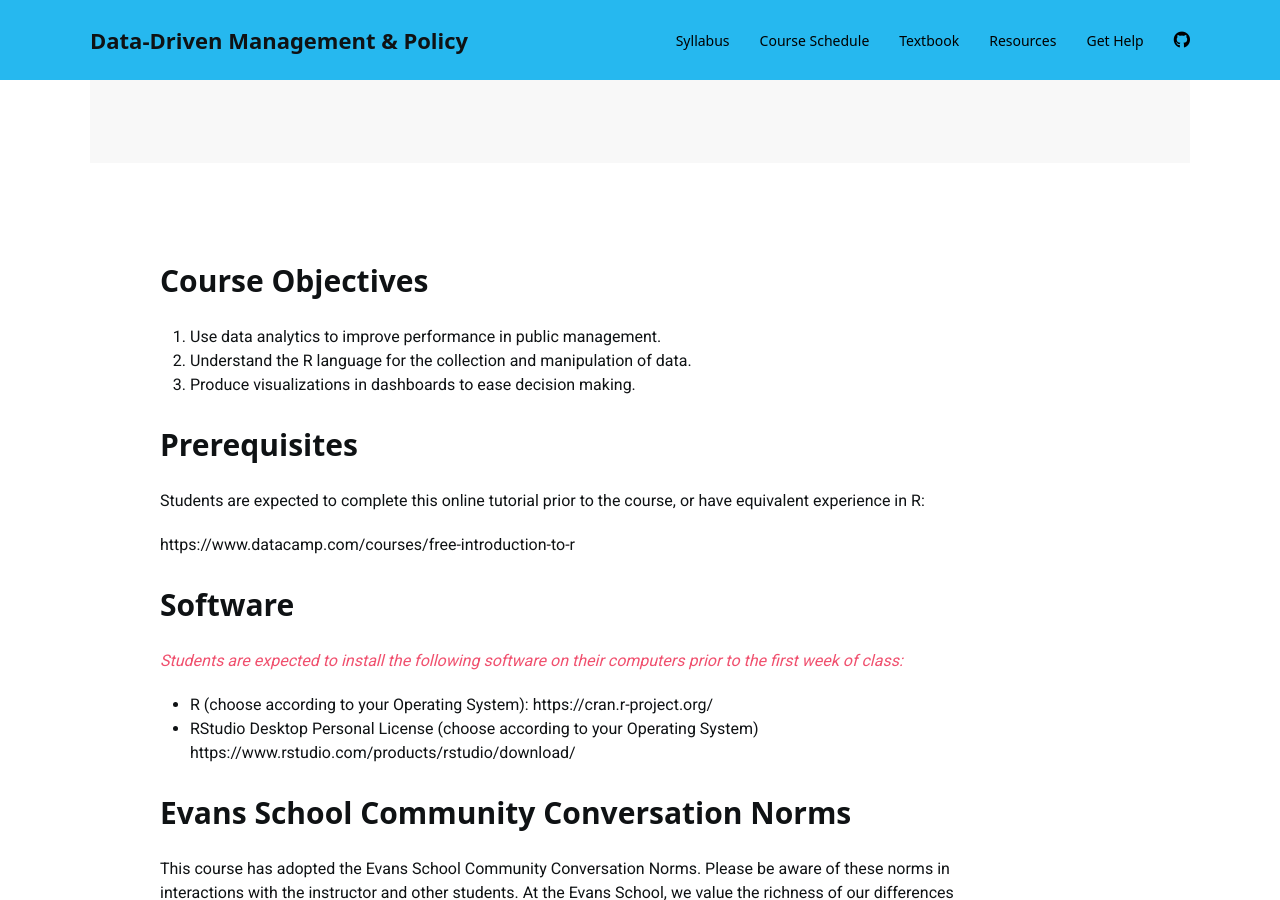
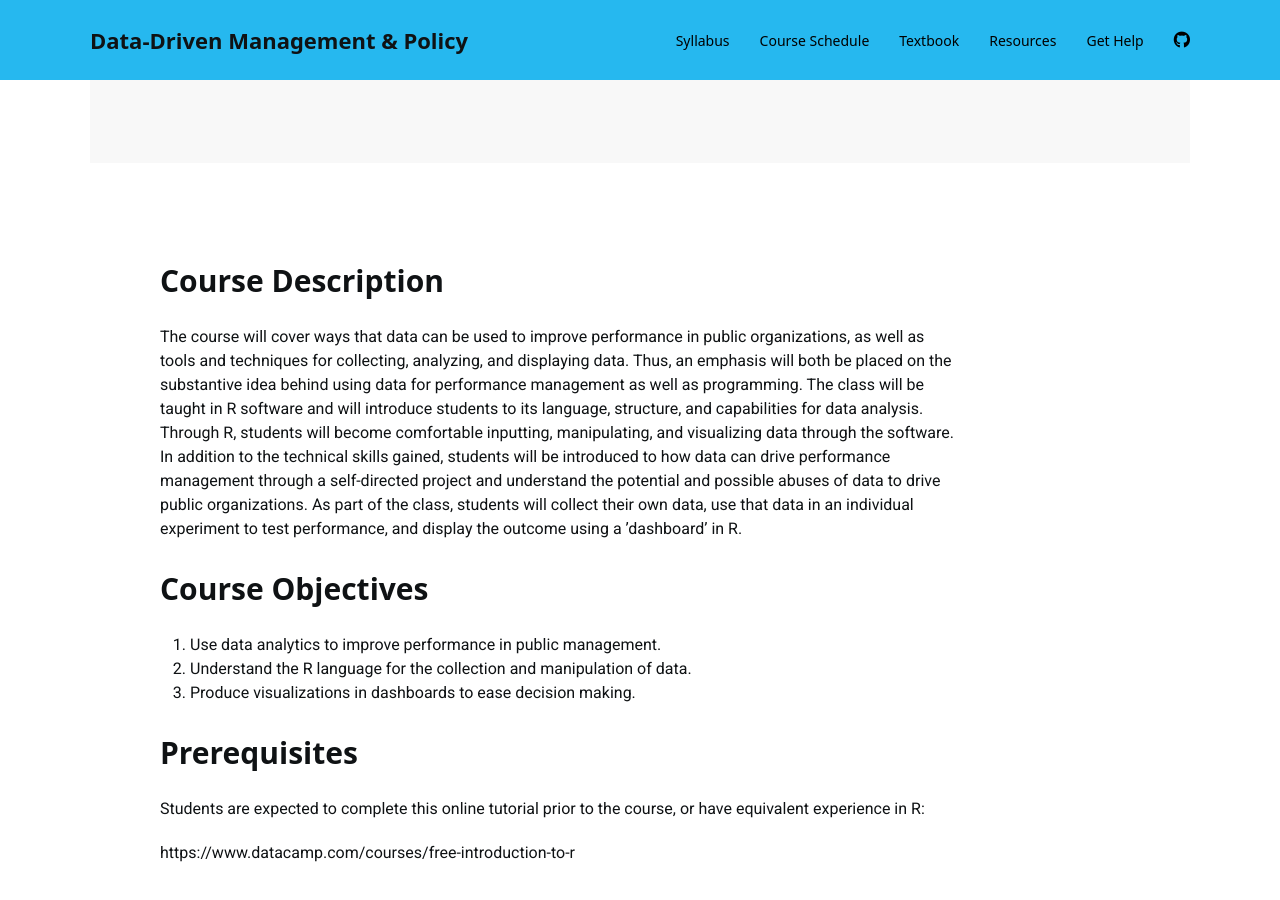
Before and after one commit to DS4PS/ddmp-uw-class-spring-2019, a Jekyll site: the page built from index.md, in a window 1280 px wide and 900 px high, scrolled down 1859 px. Built offline with Jekyll 4.4.1, drawn with Linux system fonts in a browser that asks for light colours; nearby versions of some CDN libraries; a style sheet for code colours, icons or effects is not loaded.

Commit message:
Update index.md

```diff
--- a/index.md
+++ b/index.md
@@ -79,6 +79,10 @@
 
 </style>
 
+
+# Course Description
+
+The course will cover ways that data can be used to improve performance in public organizations, as well as tools and techniques for collecting, analyzing, and displaying data.  Thus, an emphasis will both be placed on the substantive idea behind using data for performance management as well as programming.  The class will be taught in R software and will introduce students to its language, structure, and capabilities for data analysis.   Through  R,  students  will  become  comfortable  inputting,  manipulating,  and  visualizing  data  through  the  software.  In addition to the technical skills gained, students will be introduced to how data can drive performance management through a self-directed project and understand the potential and possible abuses of data to drive public organizations.  As part of the class, students will collect their own data, use that data in  an  individual  experiment  to  test  performance,  and  display  the  outcome  using  a  ’dashboard’ in R.
 
 # Course Objectives
 
```
